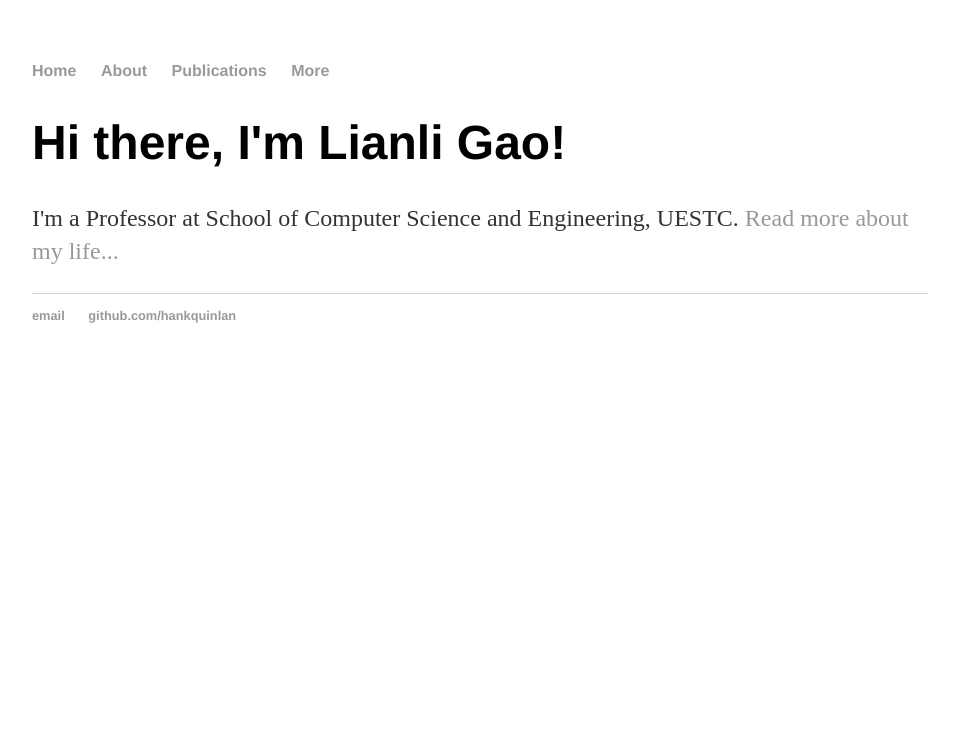
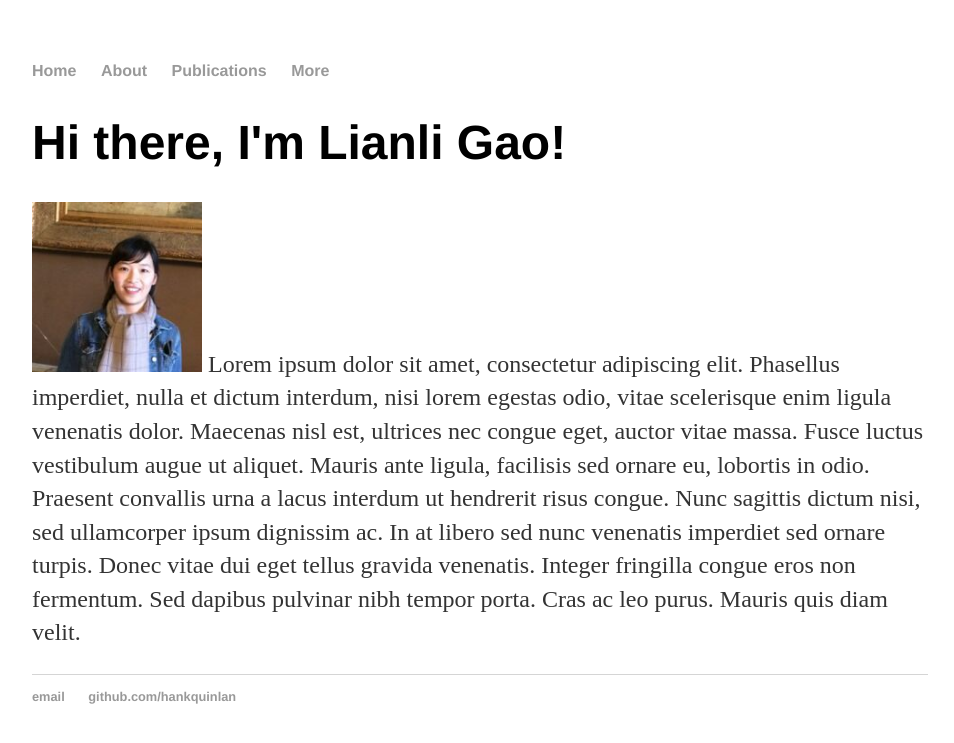
Before and after one commit to lianliGao/lianligao.github.io, a Jekyll site: the page built from index.html, in a window 1280 px wide. Shown: the top 743 px of the page, without its empty margins (160-1114 px from the left). Built offline with Jekyll 4.4.1, drawn with Linux system fonts in a browser that asks for light colours.

Commit message:
Update index.html

```diff
--- a/index.html
+++ b/index.html
@@ -5,5 +5,7 @@ title: Hank Quinlan, Horrible Cop
 
 		<div class="blurb">
 			<h1>Hi there, I'm Lianli Gao!</h1>
-			<p>I'm a Professor at School of Computer Science and Engineering, UESTC. <a href="/about">Read more about my life...</a></p>
+			<p><img src="1.png" alt="Pineapple" style="width:170px;height:170px;">
+Lorem ipsum dolor sit amet, consectetur adipiscing elit. Phasellus imperdiet, nulla et dictum interdum, nisi lorem egestas odio, vitae scelerisque enim ligula venenatis dolor. Maecenas nisl est, ultrices nec congue eget, auctor vitae massa. Fusce luctus vestibulum augue ut aliquet. Mauris ante ligula, facilisis sed ornare eu, lobortis in odio. Praesent convallis urna a lacus interdum ut hendrerit risus congue. Nunc sagittis dictum nisi, sed ullamcorper ipsum dignissim ac. In at libero sed nunc venenatis imperdiet sed ornare turpis. Donec vitae dui eget tellus gravida venenatis. Integer fringilla congue eros non fermentum. Sed dapibus pulvinar nibh tempor porta. Cras ac leo purus. Mauris quis diam velit.</p>
+
 		</div>
```
